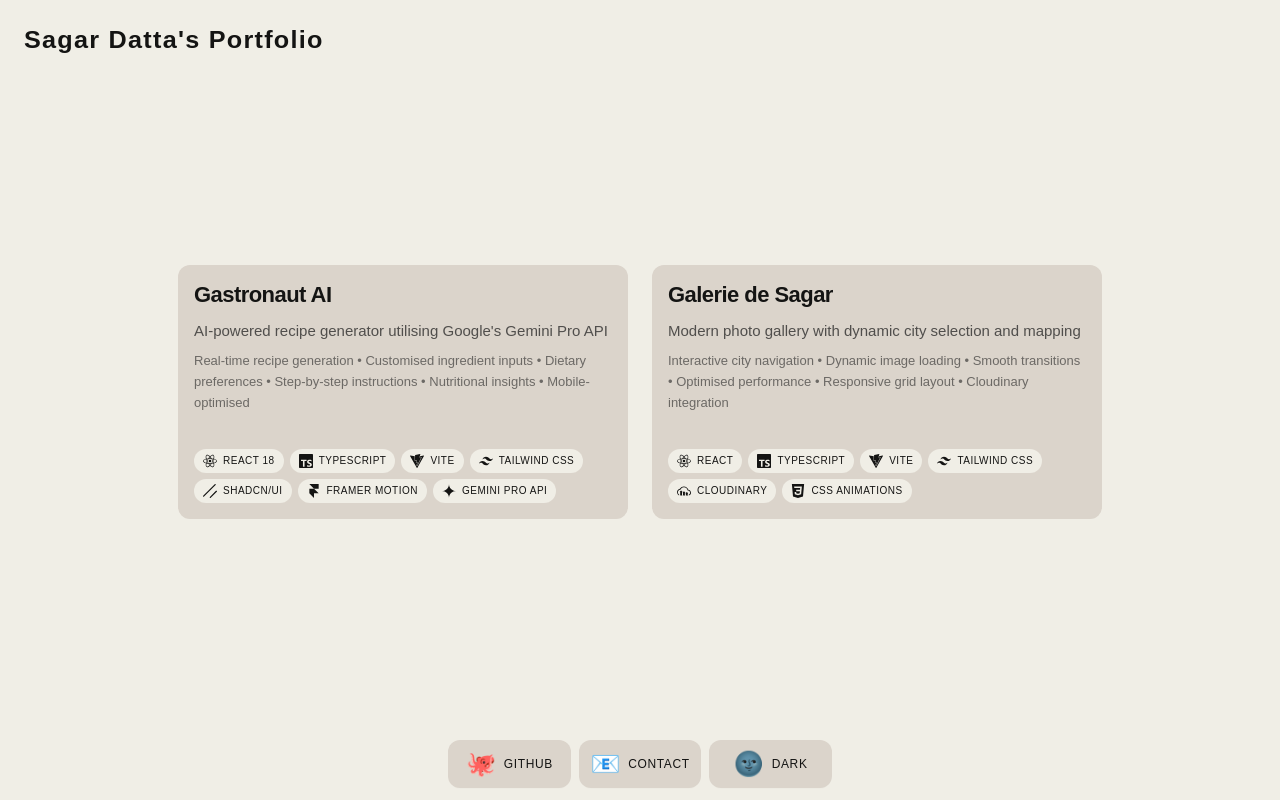
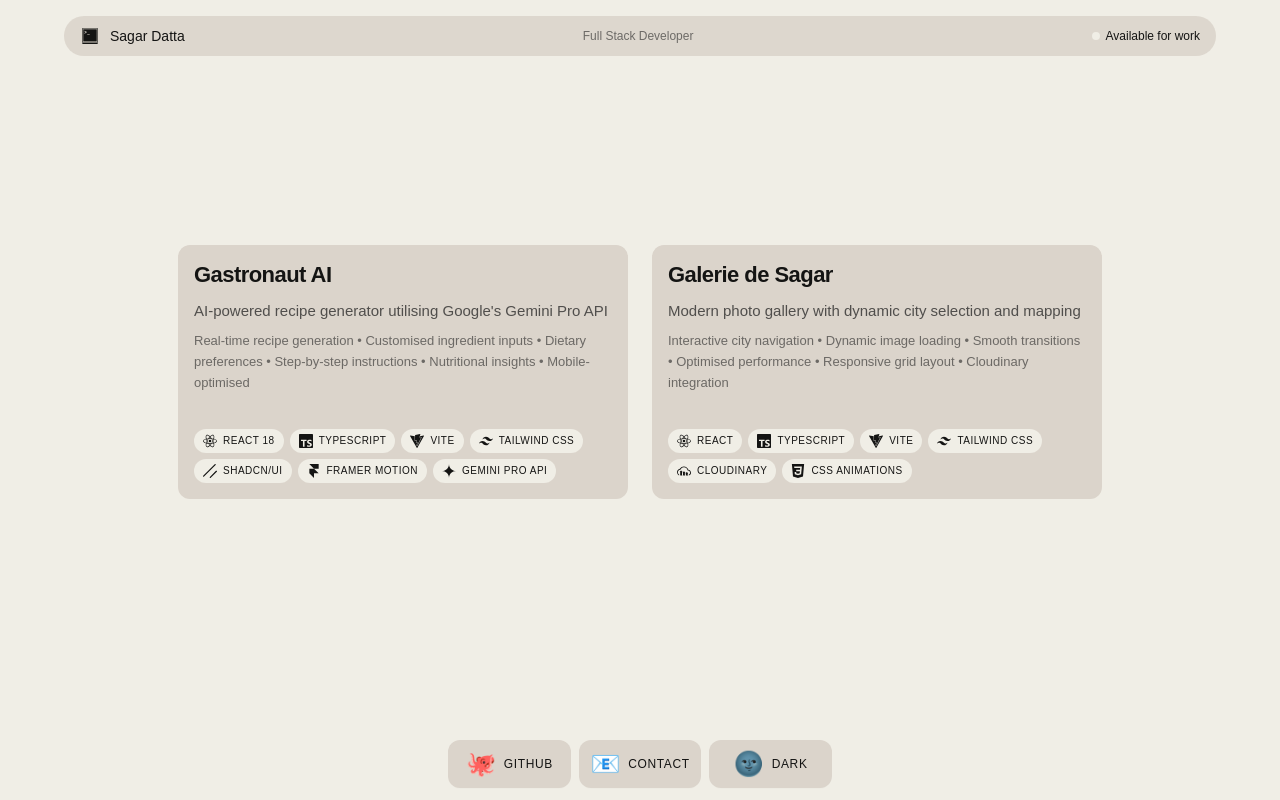
Before and after one commit to sagar-datta/portfolio, a Next.js app: page / in a window 1280 px wide. Built offline with nearby package versions, Linux system fonts and the light colour scheme.

Commit message:
refactor: Update Header component with dynamic name and profession

```diff
--- a/src/app/page.tsx
+++ b/src/app/page.tsx
@@ -6,7 +6,7 @@ import { GRID_ITEMS } from "@/utils/constants";
 export default function Home() {
   return (
     <div className="min-h-screen flex flex-col pb-20 lg:pb-24">
-      <Header title="Sagar Datta's Portfolio" />
+      <Header name="Sagar Datta" profession="Full Stack Developer" />
 
       <main className="flex-1 max-w-7xl mx-auto w-full p-6 lg:grid lg:place-items-center">
         <div className="flex flex-col md:flex-row md:flex-wrap gap-6 justify-center items-center md:items-stretch">
--- a/src/components/organisms/Header.tsx
+++ b/src/components/organisms/Header.tsx
@@ -1,15 +1,43 @@
+import { SiGnometerminal } from "react-icons/si";
+
 interface IHeaderProps {
-  title: string;
+  name: string;
+  profession: string;
 }
 
-export const Header = ({ title }: IHeaderProps) => {
+export const Header = ({ name, profession }: IHeaderProps) => {
   return (
-    <header className="sticky top-0 z-10 bg-glass-blur dark:bg-glass-blur-dark backdrop-blur-glass">
-      <div className="max-w-7xl mx-auto p-6">
-        <div className="flex justify-center lg:justify-start">
-          <h1 className="text-2xl font-bold tracking-wider select-none [transform:scale(1.05,1)] origin-center lg:origin-left">
-            {title}
-          </h1>
+    <header className="sticky top-4 z-10 mx-4">
+      <div className="max-w-6xl mx-auto bg-glass-button dark:bg-glass-button-dark backdrop-blur-glass rounded-full">
+        <div className="flex items-center gap-4 px-4 py-2.5">
+          {/* Left section with icon and name */}
+          <div className="flex items-center gap-2.5">
+            <div className="w-5 h-5 flex items-center justify-center text-primary dark:text-primary-dark">
+              <SiGnometerminal className="w-4 h-4" />
+            </div>
+            <span className="text-sm font-medium select-none text-primary dark:text-primary-dark">
+              {name}
+            </span>
+          </div>
+
+          {/* Center section with separator and profession */}
+          <div className="flex-1 flex items-center justify-center gap-3">
+            <div className="h-4 w-px bg-dimmed-light dark:bg-dimmed-dark"></div>
+            <span className="text-xs font-medium text-dimmed-light dark:text-dimmed-dark">
+              {profession}
+            </span>
+            <div className="h-4 w-px bg-dimmed-light dark:bg-dimmed-dark"></div>
+          </div>
+
+          {/* Right section with status indicators */}
+          <div className="flex items-center gap-3 text-xs">
+            <div className="flex items-center gap-1.5">
+              <div className="w-2 h-2 rounded-full bg-primary dark:bg-primary-dark"></div>
+              <span className="font-medium text-primary dark:text-primary-dark">
+                Available for work
+              </span>
+            </div>
+          </div>
         </div>
       </div>
     </header>
```
